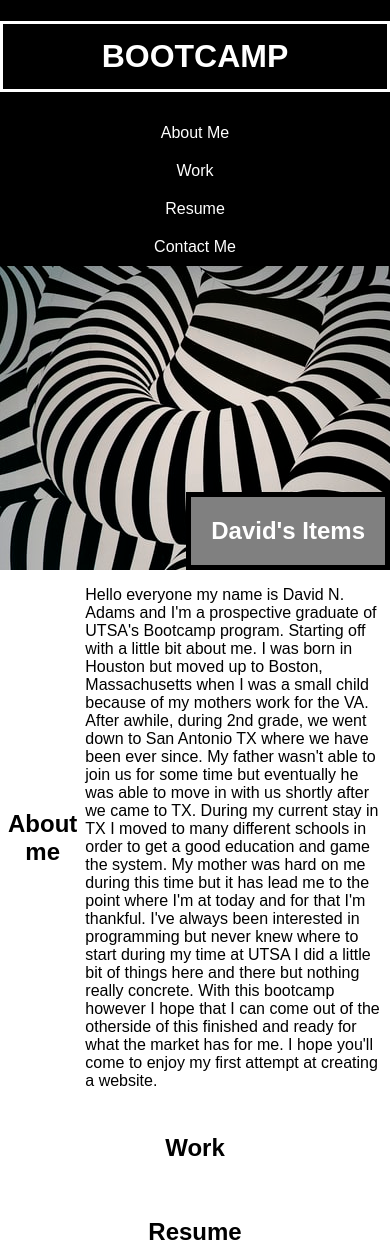
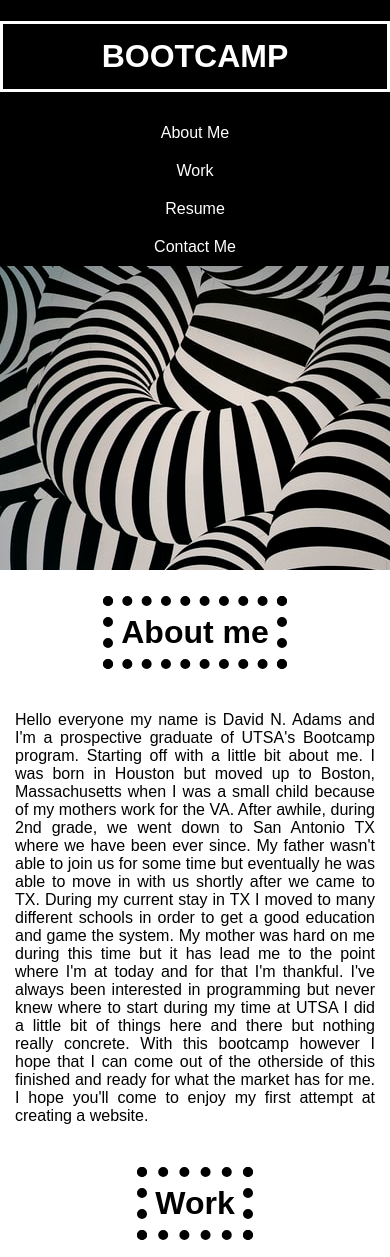
Before and after one commit to DNA555/DNA-H2, a plain HTML site: page index.html in a window 390 px wide. Shown: the top 1257 px of the page. Drawn offline with Linux system fonts and the light colour scheme.

Commit message:
index.html Deleted H2 tag style.css: aligned main items in center when in mobile mode

```diff
--- a/css/style.css
+++ b/css/style.css
@@ -2,6 +2,10 @@
     --mainpadding:5px 5px;
     --myborder:5px solid  black;
     --m-s-h1-padding:8px 8px;
+    --cmpadding: 10px 10px;
+    --m-s-h1-border: 10px dotted black;
+    --h-n-dropdown:box-shadow: 0px 8px 16px gray;
+    --h-n-dropdownpadding: 20px 20px;
 }
 
 * {
@@ -33,6 +37,7 @@ header nav {
     justify-content: space-evenly;
 }
 
+
 header nav a {
     margin-left: 5px;
     padding: 10px 10px;
@@ -42,6 +47,7 @@ header nav a {
     border:solid;
 
 }
+
 
 figure {
     display: flex;
@@ -54,19 +60,15 @@ figure {
 
 }
 
-h2 {
-    display: inherit;
-    margin: inherit;
-    border: var(--myborder);
-    background-color: gray;
-    padding: 20px 20px;
-    color: rgb(255, 255, 255);
-
-}
-
 main {
     display: flex;
     flex-direction: column;
+}
+
+main section p {
+    padding:var(--mainpadding);
+    text-align: justify;
+    margin: 10px;
 }
 
 main section {
@@ -77,25 +79,33 @@ main section {
 
 main section h1 {
     padding:var(--m-s-h1-padding);
+    border:var(--m-s-h1-border);
+    font-size: 2rem;
 }
 
 #ContactMe a {
     text-decoration: none;
-    padding: var(--mainpadding);
+    margin:var(--cmpadding);
+    padding: var(--cmpadding);
     border: var(--myborder);
-
 }
 
 @media only screen and (max-width: 768px) {
-    header, h1, nav{
+    header, header h1, nav {
         flex-direction: column;
         width: 100%;
         justify-content: center;
         text-align: center;
     }
+
     header nav a {
         margin-left: 0px;
         border: 0px;
     }
 
+
+    main section, #ContactMe a {
+        flex-wrap: wrap;
+        justify-content: center;
+    }
 }
--- a/index.html
+++ b/index.html
@@ -23,13 +23,9 @@
 
     </nav>
 
-  </header>
+</header>
 
-  <figure>
-
-    <h2>David's Items</h2>
-
-  </figure>
+  <figure></figure>
 
   <main>
 
@@ -80,6 +76,7 @@
       <h1>Contact Me</h1>
 
       <a href="mailto:dnadamspne@gmail.com">Get in contact with me!</a>
+      <a href="https://github.com/DNA555">Github</a>
 
     </section>
   </main>
```
